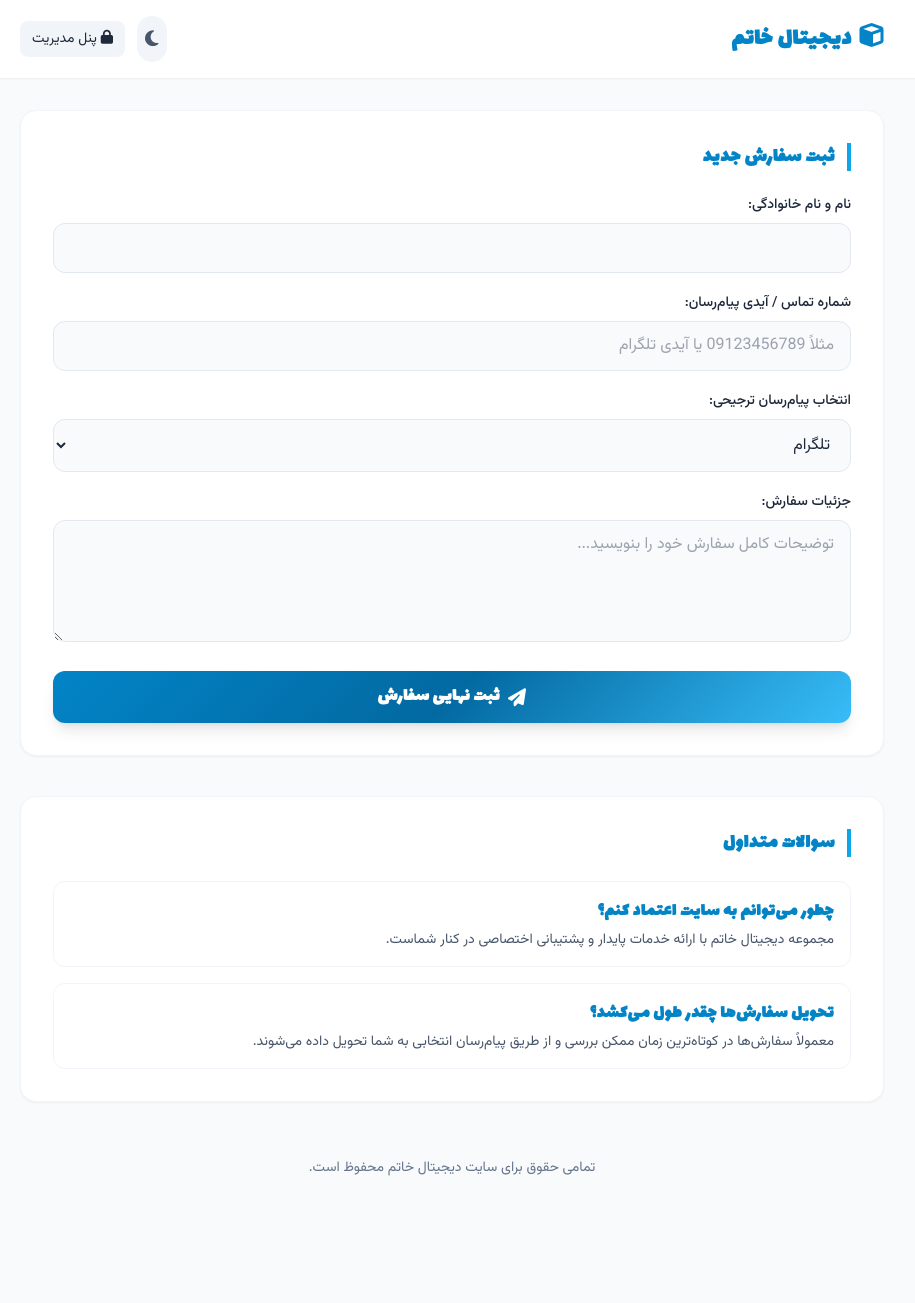
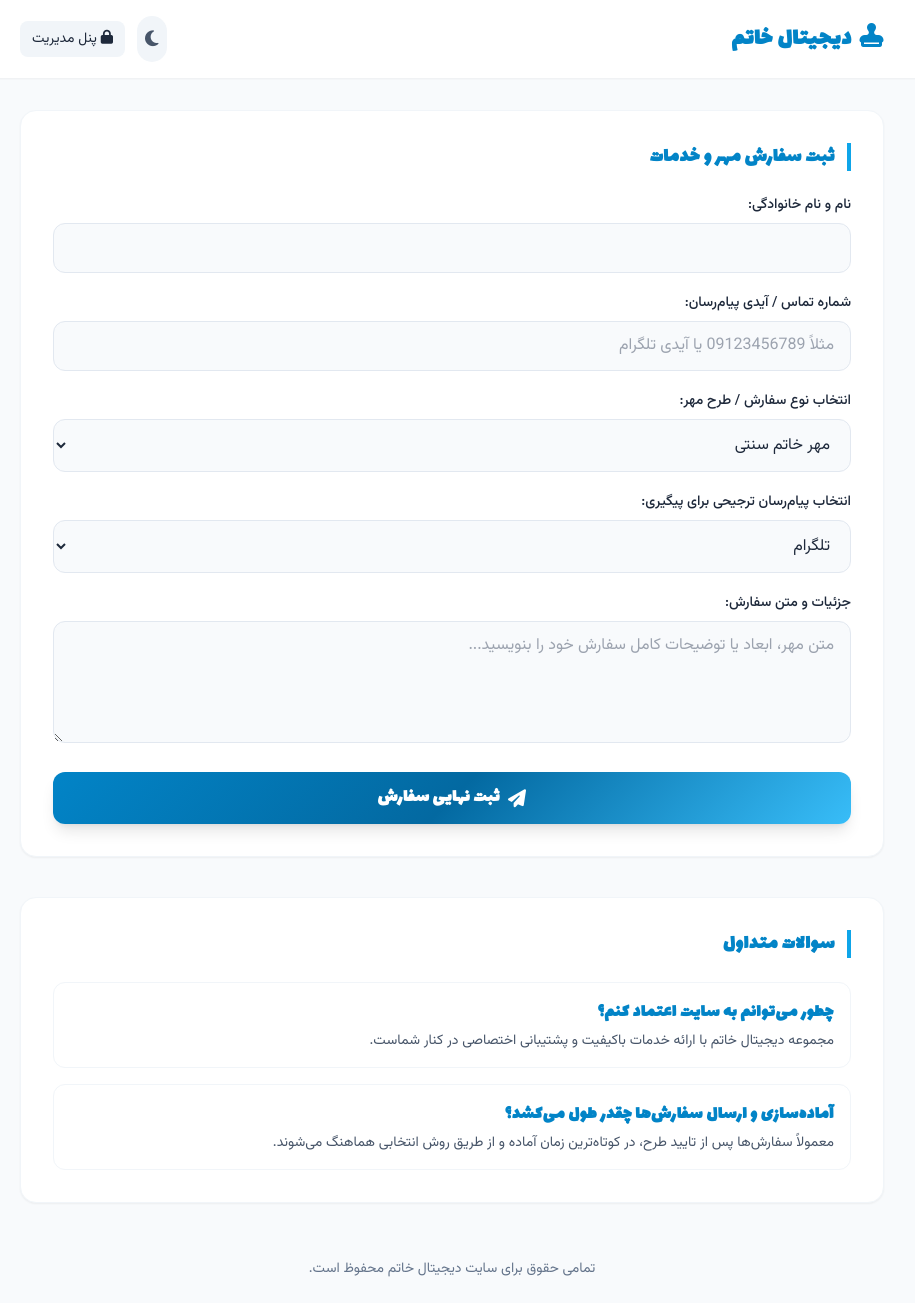
Before and after one commit to solowayiq-stack/my-website, a plain HTML site: page index.html in a window 1280 px wide. Shown: the whole page, without its empty margins (188-1103 px from the left). Before the commit the page ends 1202 px from the top, so only its background shows below. Drawn offline with nearby package versions, Linux system fonts and the light colour scheme.

Commit message:
Update index.html

```diff
--- a/index.html
+++ b/index.html
@@ -3,7 +3,7 @@
 <head>
     <meta charset="UTF-8">
     <meta name="viewport" content="width=device-width, initial-scale=1.0">
-    <title>دیجیتال خاتم | ثبت سفارش</title>
+    <title>دیجیتال خاتم | ثبت سفارش مهر و خدمات</title>
     <!-- Tailwind CSS برای استایل‌دهی سریع و مدرن -->
     <script src="https://cdn.tailwindcss.com"></script>
     <script>
@@ -43,7 +43,7 @@
     <header class="bg-white dark:bg-slate-800 shadow-sm sticky top-0 z-50 transition-colors duration-300">
         <div class="max-w-4xl mx-auto px-4 py-4 flex justify-between items-center">
             <h1 class="text-2xl font-bold text-sky-600 dark:text-sky-400">
-                <i class="fa-solid fa-cube ml-2"></i>دیجیتال خاتم
+                <i class="fa-solid fa-stamp ml-2"></i>دیجیتال خاتم
             </h1>
             <div class="flex items-center gap-3">
                 <!-- دکمه دارک/لایت مود -->
@@ -63,7 +63,7 @@
 
         <!-- فرم ثبت سفارش (متصل به Formspree) -->
         <section class="bg-white dark:bg-slate-800 p-6 md:p-8 rounded-2xl shadow-sm border border-slate-100 dark:border-slate-700">
-            <h2 class="text-xl font-bold mb-6 border-r-4 border-sky-500 pr-3 text-sky-600 dark:text-sky-400">ثبت سفارش جدید</h2>
+            <h2 class="text-xl font-bold mb-6 border-r-4 border-sky-500 pr-3 text-sky-600 dark:text-sky-400">ثبت سفارش مهر و خدمات</h2>
 
             <form action="https://formspree.io/f/xvkornpl" method="POST" onsubmit="handleFormSubmit(event)" class="space-y-5">
                 <div>
@@ -76,8 +76,19 @@
                     <input type="text" name="contact" id="contact" required class="w-full px-4 py-3 rounded-xl border border-slate-200 dark:border-slate-700 bg-slate-50 dark:bg-slate-900 focus:outline-none focus:border-sky-500 transition" placeholder="مثلاً 09123456789 یا آیدی تلگرام">
                 </div>
 
+                <!-- انتخاب نوع مهر یا خدمت (مربوط به نام سایت) -->
                 <div>
-                    <label class="block text-sm font-medium mb-2">انتخاب پیام‌رسان ترجیحی:</label>
+                    <label class="block text-sm font-medium mb-2">انتخاب نوع سفارش / طرح مهر:</label>
+                    <select name="seal_type" id="seal_type" class="w-full px-4 py-3 rounded-xl border border-slate-200 dark:border-slate-700 bg-slate-50 dark:bg-slate-900 focus:outline-none focus:border-sky-500 transition">
+                        <option value="مهر خاتم سنتی">مهر خاتم سنتی</option>
+                        <option value="مهر لیزری / اتوماتیک">مهر لیزری / اتوماتیک</option>
+                        <option value="مهر ژلاتینی">مهر ژلاتینی</option>
+                        <option value="طرح و سفارش اختصاصی">طرح و سفارش اختصاصی</option>
+                    </select>
+                </div>
+
+                <div>
+                    <label class="block text-sm font-medium mb-2">انتخاب پیام‌رسان ترجیحی برای پیگیری:</label>
                     <select name="messenger" id="messenger" class="w-full px-4 py-3 rounded-xl border border-slate-200 dark:border-slate-700 bg-slate-50 dark:bg-slate-900 focus:outline-none focus:border-sky-500 transition">
                         <option value="تلگرام">تلگرام</option>
                         <option value="بله">بله</option>
@@ -87,8 +98,8 @@
                 </div>
 
                 <div>
-                    <label class="block text-sm font-medium mb-2">جزئیات سفارش:</label>
-                    <textarea name="details" id="details" rows="4" required class="w-full px-4 py-3 rounded-xl border border-slate-200 dark:border-slate-700 bg-slate-50 dark:bg-slate-900 focus:outline-none focus:border-sky-500 transition" placeholder="توضیحات کامل سفارش خود را بنویسید..."></textarea>
+                    <label class="block text-sm font-medium mb-2">جزئیات و متن سفارش:</label>
+                    <textarea name="details" id="details" rows="4" required class="w-full px-4 py-3 rounded-xl border border-slate-200 dark:border-slate-700 bg-slate-50 dark:bg-slate-900 focus:outline-none focus:border-sky-500 transition" placeholder="متن مهر، ابعاد یا توضیحات کامل سفارش خود را بنویسید..."></textarea>
                 </div>
 
                 <!-- دکمه ثبت نهایی سفارش با گرادینت زنده آبی تیره و آبی آسمانی و فونت لاله‌زار -->
@@ -106,11 +117,11 @@
             <div class="space-y-4">
                 <div class="border border-slate-100 dark:border-slate-700 rounded-xl p-4">
                     <h3 class="text-lg font-bold mb-1 text-sky-600 dark:text-sky-400">چطور می‌توانم به سایت اعتماد کنم؟</h3>
-                    <p class="text-sm text-slate-600 dark:text-slate-400">مجموعه دیجیتال خاتم با ارائه خدمات پایدار و پشتیبانی اختصاصی در کنار شماست.</p>
+                    <p class="text-sm text-slate-600 dark:text-slate-400">مجموعه دیجیتال خاتم با ارائه خدمات باکیفیت و پشتیبانی اختصاصی در کنار شماست.</p>
                 </div>
                 <div class="border border-slate-100 dark:border-slate-700 rounded-xl p-4">
-                    <h3 class="text-lg font-bold mb-1 text-sky-600 dark:text-sky-400">تحویل سفارش‌ها چقدر طول می‌کشد؟</h3>
-                    <p class="text-sm text-slate-600 dark:text-slate-400">معمولاً سفارش‌ها در کوتاه‌ترین زمان ممکن بررسی و از طریق پیام‌رسان انتخابی به شما تحویل داده می‌شوند.</p>
+                    <h3 class="text-lg font-bold mb-1 text-sky-600 dark:text-sky-400">آماده‌سازی و ارسال سفارش‌ها چقدر طول می‌کشد؟</h3>
+                    <p class="text-sm text-slate-600 dark:text-slate-400">معمولاً سفارش‌ها پس از تایید طرح، در کوتاه‌ترین زمان آماده و از طریق روش انتخابی هماهنگ می‌شوند.</p>
                 </div>
             </div>
         </section>
@@ -168,6 +179,7 @@
             const order = {
                 name: document.getElementById('name').value,
                 contact: document.getElementById('contact').value,
+                sealType: document.getElementById('seal_type').value,
                 messenger: document.getElementById('messenger').value,
                 details: document.getElementById('details').value,
                 date: new Date().toLocaleString('fa-IR')
@@ -178,10 +190,10 @@
             localStorage.setItem('digitalkhatam_orders', JSON.stringify(orders));
         }
 
-        // باز کردن پنل مدیریت
+        // باز کردن پنل مدیریت (رمز پیش‌فرض: 1234)
         function openAdminPanel() {
             const password = prompt("لطفاً رمز عبور مدیریت را وارد کنید:");
-            if (password === "1234") { // رمز پیش‌فرض
+            if (password === "1234") {
                 renderOrders();
                 document.getElementById('adminModal').classList.remove('hidden');
                 document.getElementById('adminModal').classList.add('flex');
@@ -207,7 +219,7 @@
             container.innerHTML = orders.map((o) => `
                 <div class="border border-slate-200 dark:border-slate-700 p-3 rounded-xl space-y-1 bg-slate-50 dark:bg-slate-900">
                     <div class="flex justify-between font-bold text-xs text-sky-600 dark:text-sky-400">
-                        <span>${o.name}</span>
+                        <span>${o.name} (${o.sealType})</span>
                         <span>${o.date}</span>
                     </div>
                     <div class="text-xs"><strong>تماس:</strong> ${o.contact} (${o.messenger})</div>
```
